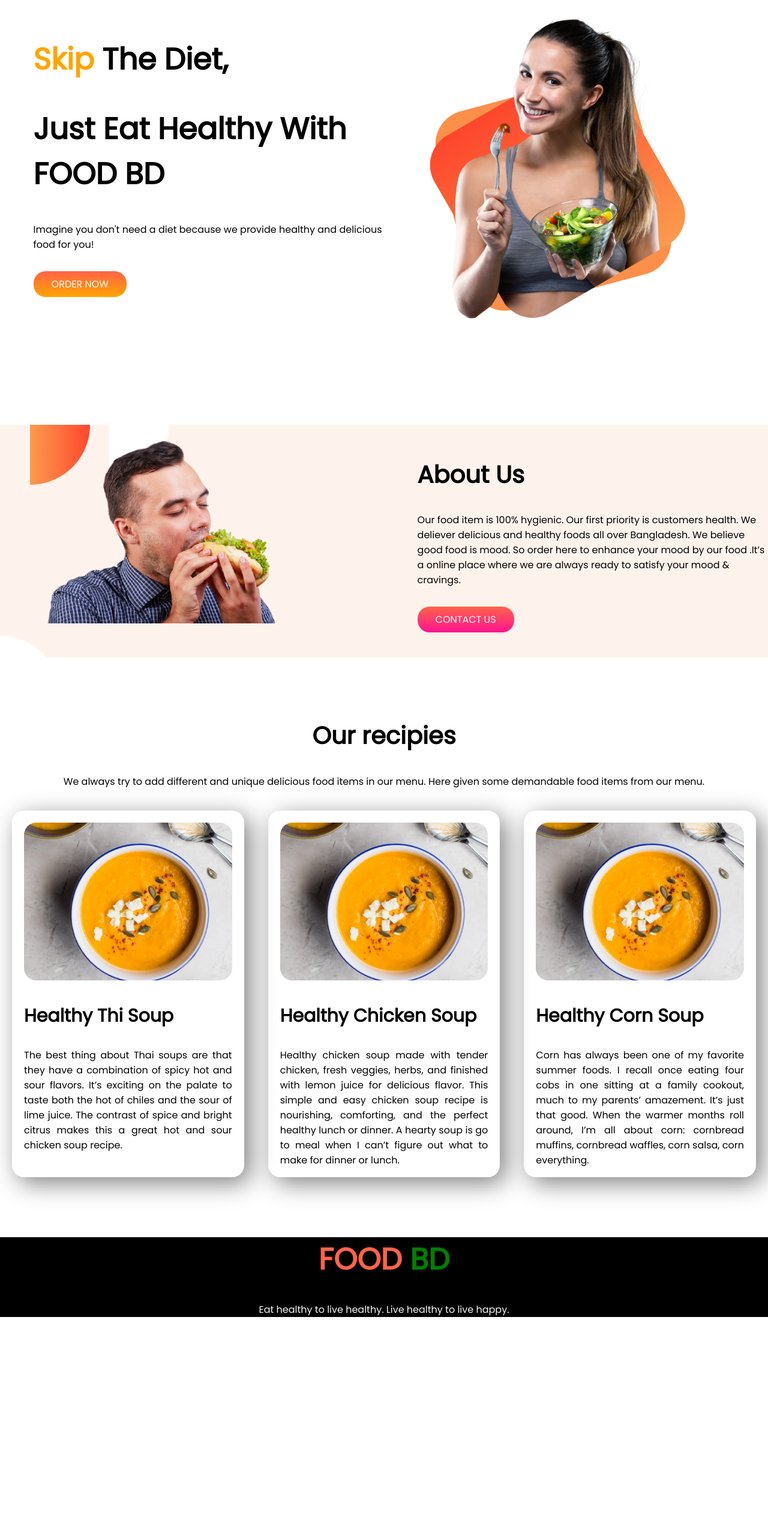
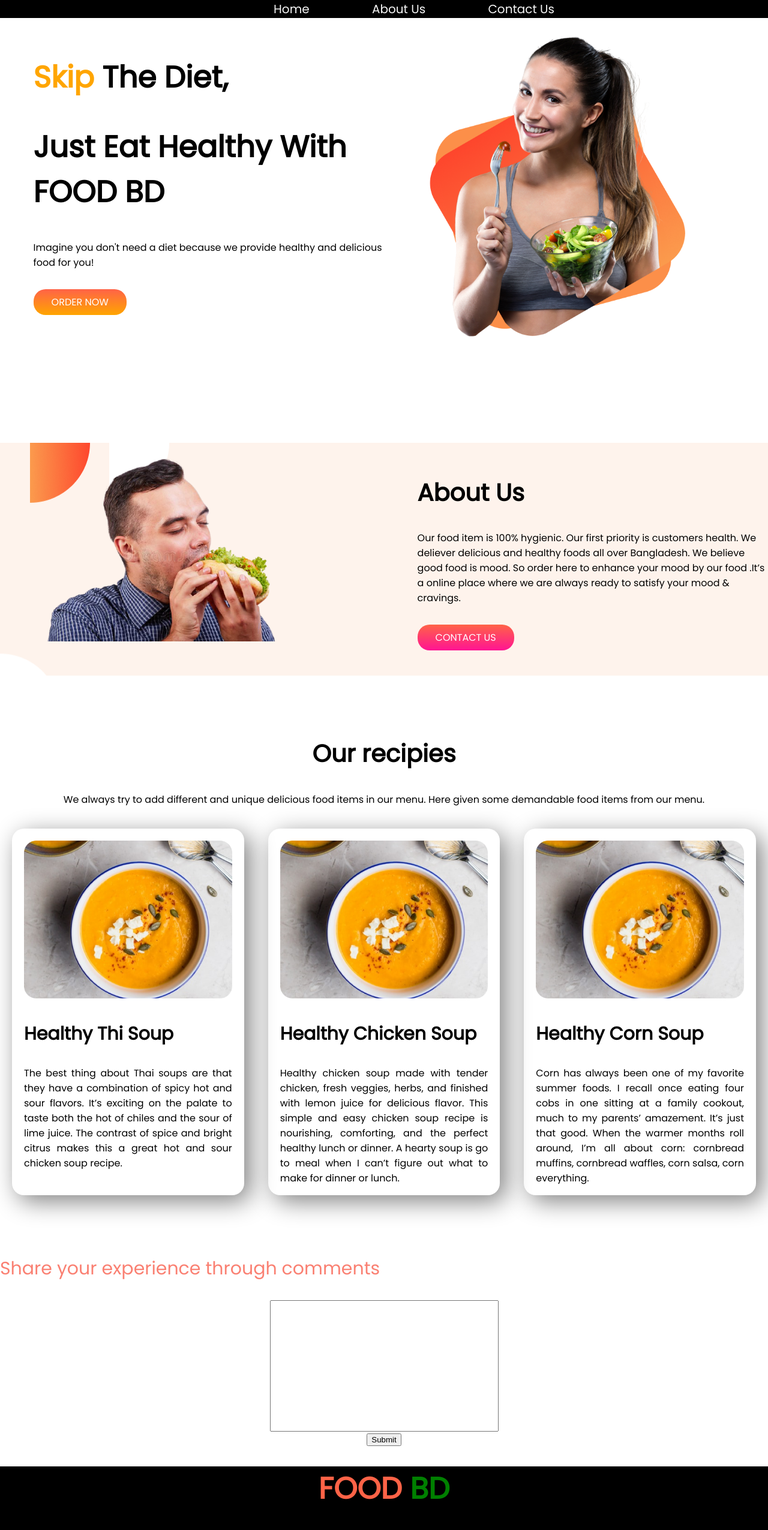
Before and after one commit to salman-rahman-01/food-bd-repo, a plain HTML site: page index.html in a window 1280 px wide. Shown: the top 2550 px of the page at 60% size. Before the commit the page ends 2211 px from the top, so only its background shows below. Drawn offline with Linux system fonts and the light colour scheme.

Commit message:
new code added

```diff
--- a/index.html
+++ b/index.html
@@ -11,6 +11,11 @@
     <title>FOOD BD</title>
 </head>
 <body>
+    <nav>
+        <a target="_blank" href="https://www.facebook.com/dreamfull.sayam/">Home</a>
+        <a target="_blank" href="https://www.instagram.com/mdsalman_rahman/">About Us</a>
+        <a target="_blank" href="https://www.linkedin.com/in/md-salman-rahman-8188651b4/">Contact Us</a>
+    </nav>
     <section class="first-part flexible-container">
         <div class="half-width">
             <h1><span class="color-korbo">Skip</span> The Diet,</h1>
@@ -59,9 +64,18 @@
             </div>
         </div>
     </section>
+
+    <p id="comment">Share your experience through comments</p>
+
+    <center>
+        <input id="comment-box" type="text"><br>
+        <button>Submit</button>
+    </center>
+
     <footer>
         <h1><span class="tomato">FOOD</span> <span class="green">BD</span></h1>
         <p class="white">Eat healthy to live healthy. Live healthy to live happy.</p>
     </footer>
+
 </body>
 </html>
--- a/style.css
+++ b/style.css
@@ -1,6 +1,17 @@
 body{
     font-family: 'Poppins', sans-serif;
     margin: 0;
+}
+nav{
+    background-color: black;
+    text-align: center;
+}
+nav a{
+    text-decoration: none;
+    font-size: 20px;
+    color: whitesmoke;
+    padding-left: 100px;
+
 }
 .color-korbo{
     color: orange;
@@ -68,6 +79,14 @@ h3{
 .center{
     text-align: center;
 }
+#comment{
+    font-size: 30px;
+    color: salmon;
+}
+#comment-box{
+    padding: 100px;
+
+}
 footer{
     text-align: center;
     background-color: black;
```
